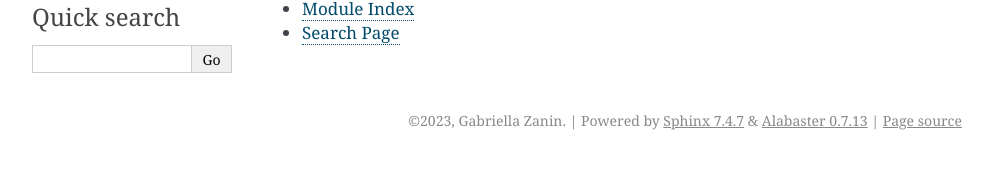
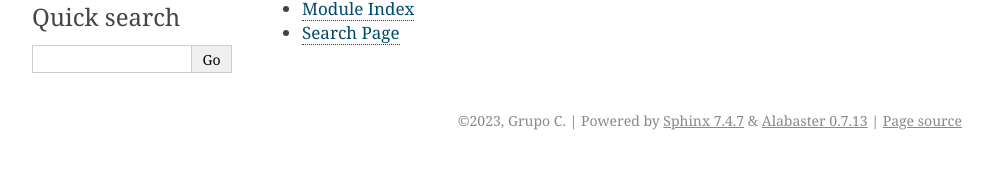
Before and after one commit to gabriellazanin/Trabalho, a Sphinx documentation site: the page built from docs/index.rst, in a window 1280 px wide. Shown: the part 245-414 px from the top of the page, without its empty margins (148-1141 px from the left). Built offline with Sphinx 7.4.7, drawn with Linux system fonts in a browser that asks for light colours.

Commit message:
Update conf.py

```diff
--- a/docs/conf.py
+++ b/docs/conf.py
@@ -7,8 +7,8 @@
 # https://www.sphinx-doc.org/en/master/usage/configuration.html#project-information
 
 project = 'Trabalho Oficina'
-copyright = '2023, Gabriella Zanin'
-author = 'Gabriella Zanin'
+copyright = '2023, Grupo C'
+author = 'Gabriella Zanin, David Valente, Sofia Martins'
 release = '1'
 
 # -- General configuration ---------------------------------------------------
```
